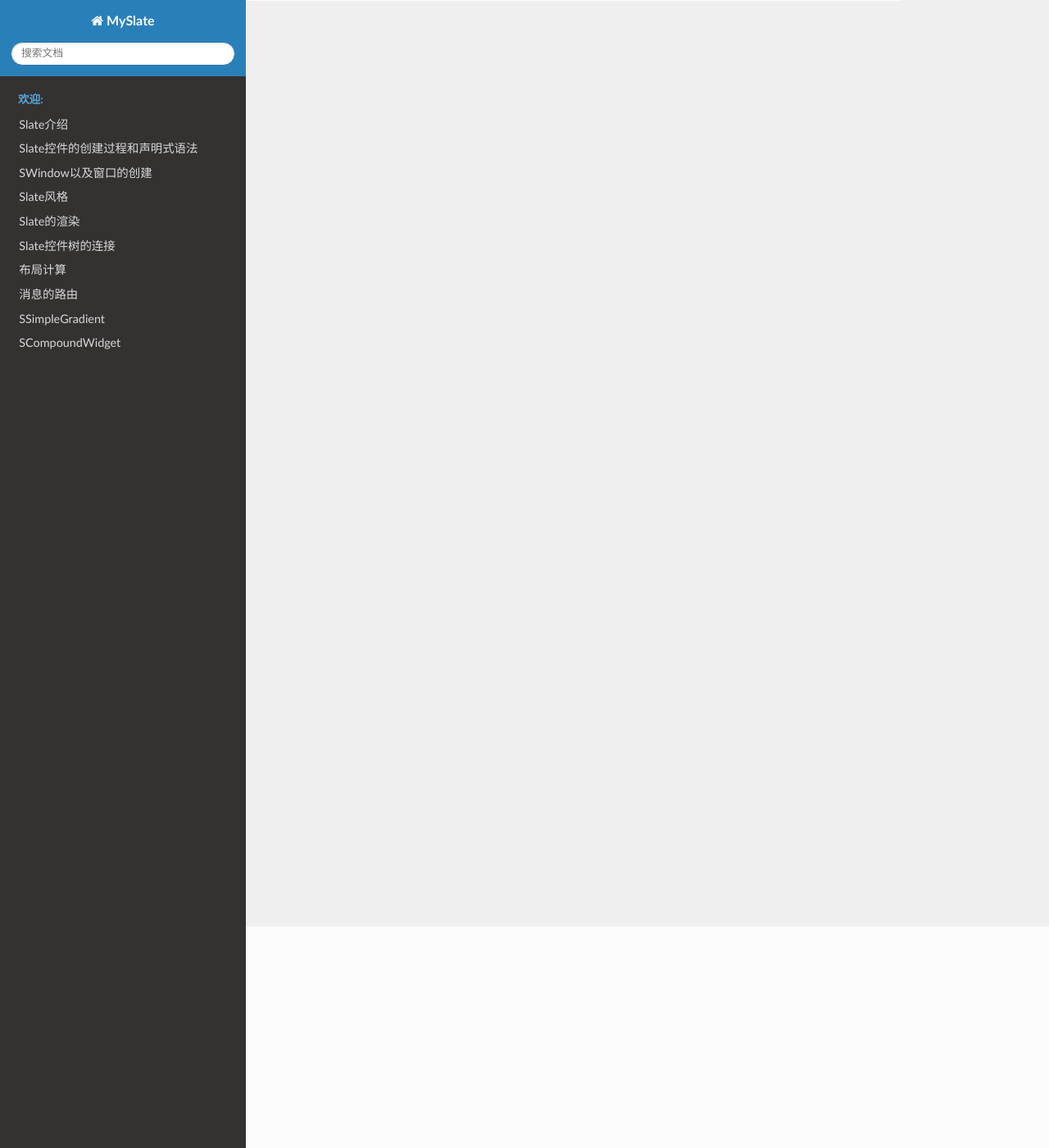
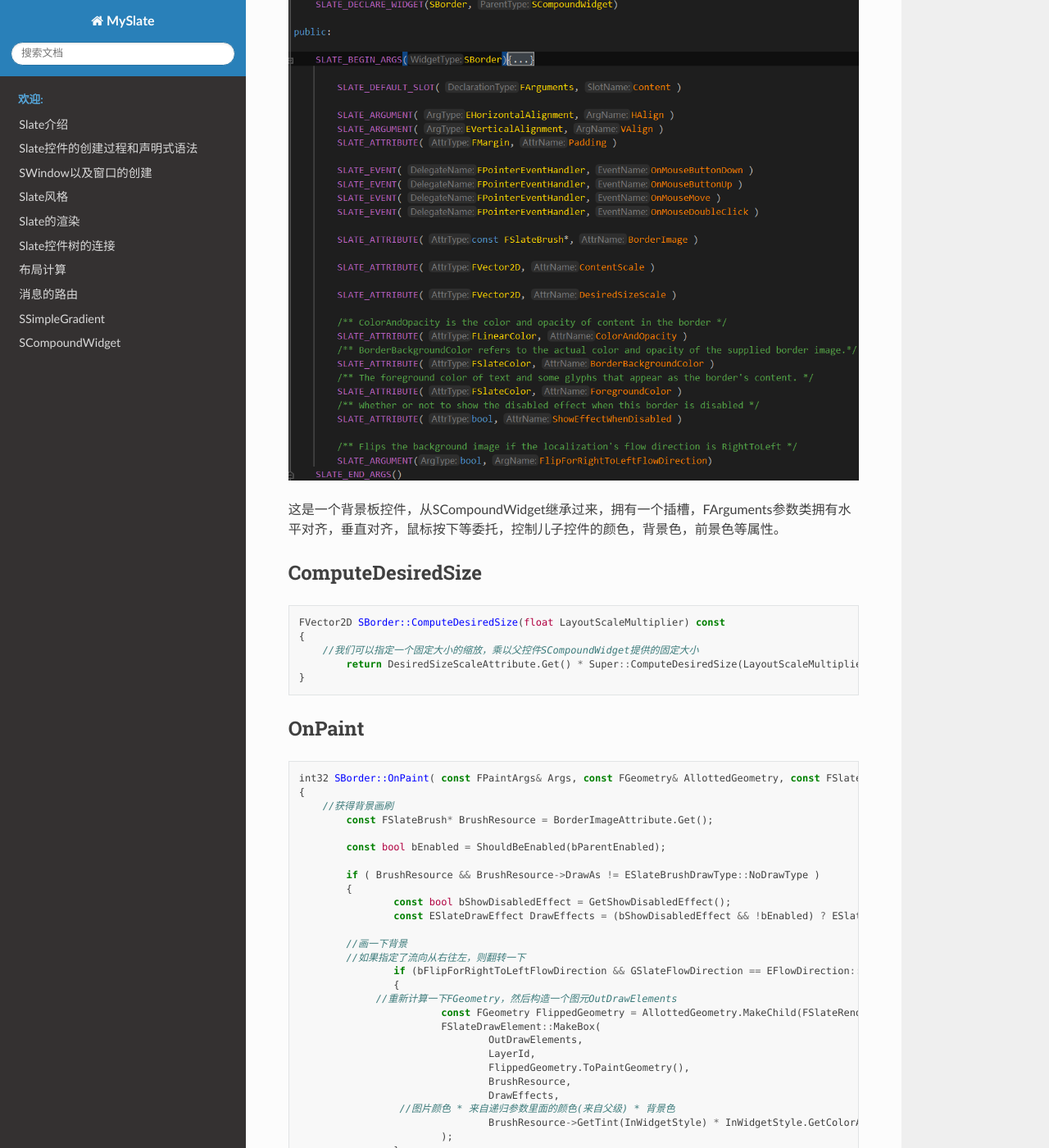
Before and after one commit to pixel-Teee/MySlate, a Sphinx documentation site: the page built from source/pages/SBorder.md, in a window 1280 px wide and 1400 px high, scrolled down 270 px. Shown: the whole window at 82% size. Built offline with Sphinx 7.4.7 and the Read the Docs theme 2.0.0, drawn with Linux system fonts in a browser that asks for light colours; comment, search, counter and statistics services are not loaded; some of the changed text lies outside the part shown.

Commit message:
update blog

````diff
--- a/source/pages/SBorder.md
+++ b/source/pages/SBorder.md
@@ -1 +1,103 @@
 # SBorder
+
+背景板控件，UMG里面用的很多，相当于一个背景板，可以控制内部控件的颜色，可以挂一个控件。
+
+
+
+![](_static/Image/Slate/SBorder.png)
+
+这是一个背景板控件，从SCompoundWidget继承过来，拥有一个插槽，FArguments参数类拥有水平对齐，垂直对齐，鼠标按下等委托，控制儿子控件的颜色，背景色，前景色等属性。
+
+
+
+## ComputeDesiredSize
+
+```c++
+FVector2D SBorder::ComputeDesiredSize(float LayoutScaleMultiplier) const
+{
+    //我们可以指定一个固定大小的缩放，乘以父控件SCompoundWidget提供的固定大小
+	return DesiredSizeScaleAttribute.Get() * Super::ComputeDesiredSize(LayoutScaleMultiplier);
+}
+```
+
+
+
+## OnPaint
+
+```c++
+int32 SBorder::OnPaint( const FPaintArgs& Args, const FGeometry& AllottedGeometry, const FSlateRect& MyCullingRect, FSlateWindowElementList& OutDrawElements, int32 LayerId, const FWidgetStyle& InWidgetStyle, bool bParentEnabled ) const
+{
+    //获得背景画刷
+	const FSlateBrush* BrushResource = BorderImageAttribute.Get();
+
+	const bool bEnabled = ShouldBeEnabled(bParentEnabled);
+
+	if ( BrushResource && BrushResource->DrawAs != ESlateBrushDrawType::NoDrawType )
+	{
+		const bool bShowDisabledEffect = GetShowDisabledEffect();
+		const ESlateDrawEffect DrawEffects = (bShowDisabledEffect && !bEnabled) ? ESlateDrawEffect::DisabledEffect : ESlateDrawEffect::None;
+
+        //画一下背景
+        //如果指定了流向从右往左，则翻转一下
+		if (bFlipForRightToLeftFlowDirection && GSlateFlowDirection == EFlowDirection::RightToLeft)
+		{
+             //重新计算一下FGeometry，然后构造一个图元OutDrawElements
+			const FGeometry FlippedGeometry = AllottedGeometry.MakeChild(FSlateRenderTransform(FScale2D(-1, 1)));
+			FSlateDrawElement::MakeBox(
+				OutDrawElements,
+				LayerId,
+				FlippedGeometry.ToPaintGeometry(),
+				BrushResource,
+				DrawEffects,
+                 //图片颜色 * 来自递归参数里面的颜色(来自父级) * 背景色
+				BrushResource->GetTint(InWidgetStyle) * InWidgetStyle.GetColorAndOpacityTint() * BorderBackgroundColorAttribute.Get().GetColor(InWidgetStyle)
+			);
+		}
+		else
+		{
+			FSlateDrawElement::MakeBox(
+				OutDrawElements,
+				LayerId,
+				AllottedGeometry.ToPaintGeometry(),
+				BrushResource,
+				DrawEffects,
+				BrushResource->GetTint(InWidgetStyle) * InWidgetStyle.GetColorAndOpacityTint() * BorderBackgroundColorAttribute.Get().GetColor(InWidgetStyle)
+			);
+		}
+	}
+
+    //画子槽的节点
+	return SCompoundWidget::OnPaint(Args, AllottedGeometry, MyCullingRect, OutDrawElements, LayerId, InWidgetStyle, bEnabled );
+}
+```
+
+
+
+## OnArrange
+
+OnArrange函数，调用的是SCompoundWidget的函数。
+
+
+
+## Construct
+
+```c++
+void SBorder::Construct(const SBorder::FArguments& InArgs)
+{
+	ChildSlot
+	.HAlign(InArgs._HAlign)
+	.VAlign(InArgs._VAlign)
+	.Padding(InArgs._Padding)
+	[
+		InArgs._Content.Widget //让子槽挂一个控件
+	];
+}
+```
+
+
+
+Construct在Slate控件的创建过程和声明式语法里面有讲，参数类在Construct里面进一步组装。
+
+
+
+可以看出，SBorder除了充当背景板，能够控制子控件的颜色，还可以控制子控件的大小。
````
Also changed, not shown: source/pages/Image/SBorder/image-20230608154621932.png (added), source/pages/_static/Image/Slate/SBorder.png (added).
